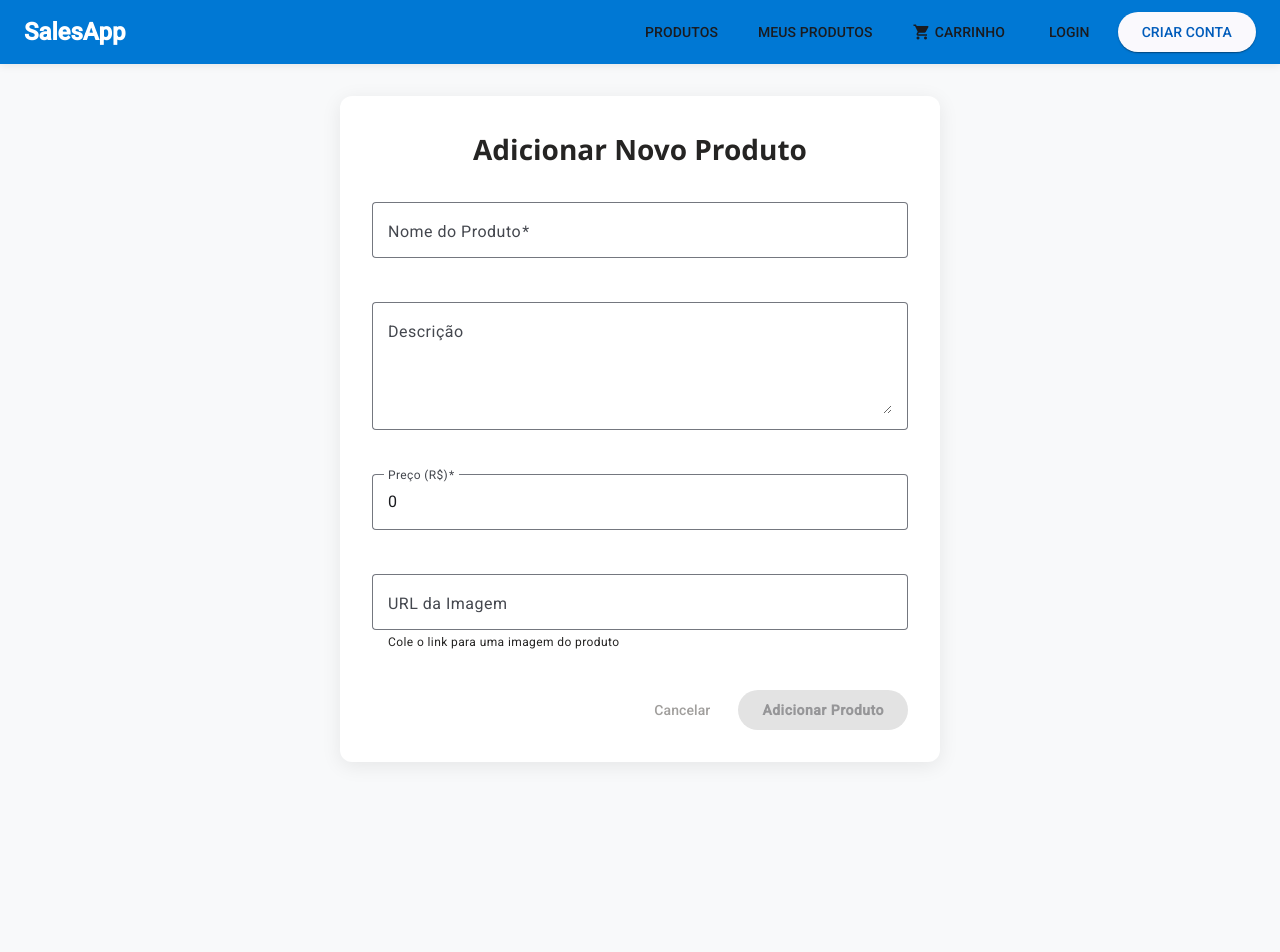
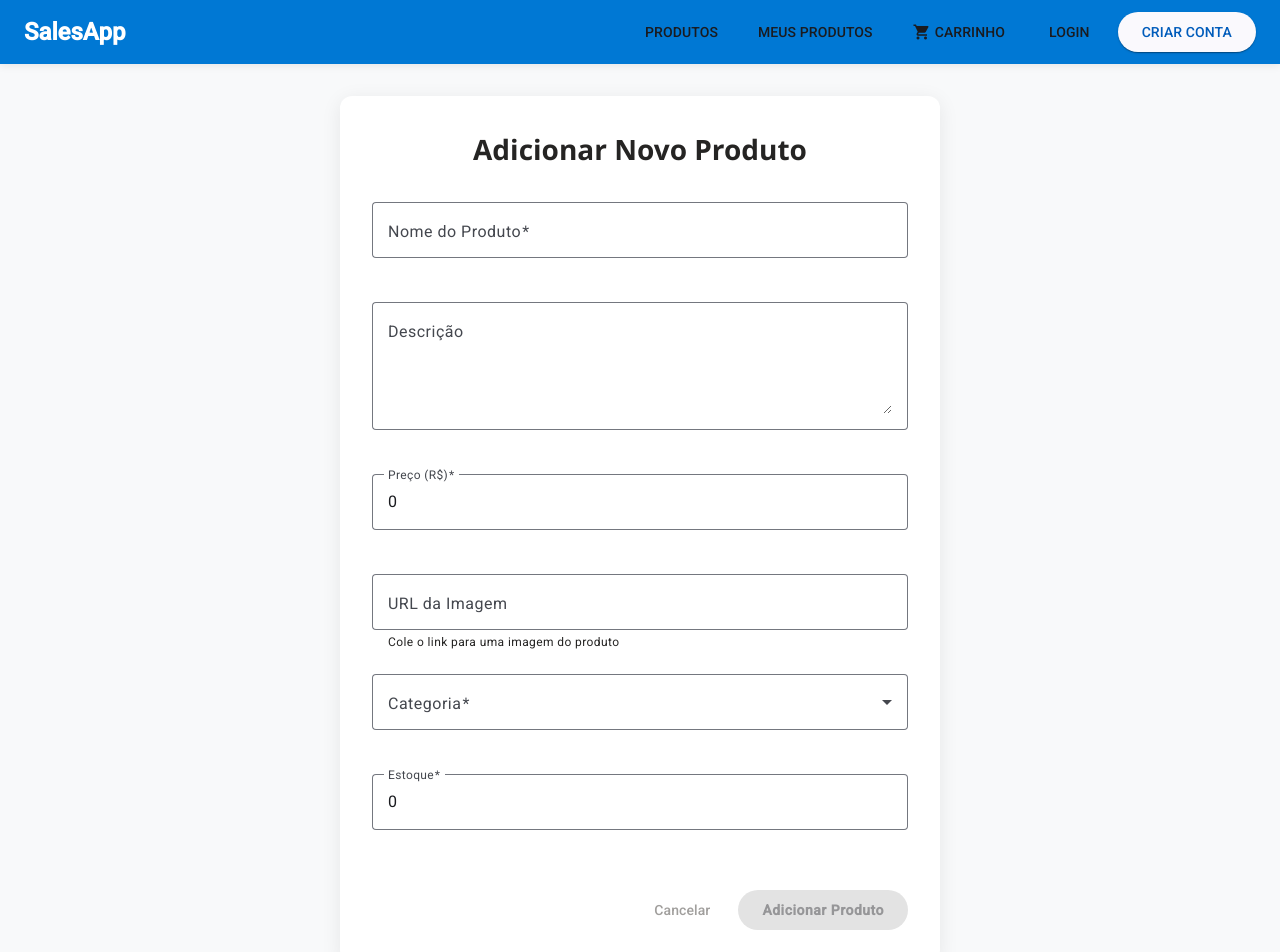
Before and after one commit to vitmonjo/vendatech, an Angular app in the folder frontend/: page /my-products/new in a window 1280 px wide. Shown: the top 952 px of the page. Before the commit the page ends 800 px from the top, so only its background shows below. Built offline with nearby package versions, Linux system fonts and the light colour scheme.

Commit message:
fix: adicionar campos obrigatÃ³rios no formulÃ¡rio de produto
- Adicionar campo de categoria (obrigatÃ³rio)
- Adicionar campo de estoque (obrigatÃ³rio)
- Importar MatSelectModule para funcionamento do select
- Corrigir validaÃ§Ã£o de dados no backend
- Resolver erro 400 ao criar produtos

```diff
--- a/frontend/src/app/pages/product-form/product-form.html
+++ b/frontend/src/app/pages/product-form/product-form.html
@@ -32,6 +32,29 @@
       <mat-hint>Cole o link para uma imagem do produto</mat-hint>
     </mat-form-field>
 
+    <mat-form-field appearance="outline">
+      <mat-label>Categoria</mat-label>
+      <mat-select formControlName="category" required>
+        <mat-option value="eletrônicos">Eletrônicos</mat-option>
+        <mat-option value="roupas">Roupas</mat-option>
+        <mat-option value="casa">Casa</mat-option>
+        <mat-option value="esportes">Esportes</mat-option>
+        <mat-option value="livros">Livros</mat-option>
+        <mat-option value="outros">Outros</mat-option>
+      </mat-select>
+      <mat-error *ngIf="productForm.get('category')?.invalid">
+        Selecione uma categoria
+      </mat-error>
+    </mat-form-field>
+
+    <mat-form-field appearance="outline">
+      <mat-label>Estoque</mat-label>
+      <input matInput formControlName="stock" type="number" min="0" required />
+      <mat-error *ngIf="productForm.get('stock')?.invalid">
+        Informe a quantidade em estoque
+      </mat-error>
+    </mat-form-field>
+
     <div class="form-actions">
       <a mat-button routerLink="/my-products">Cancelar</a>
       <button mat-raised-button color="primary" type="submit" [disabled]="productForm.invalid">
--- a/frontend/src/app/pages/product-form/product-form.ts
+++ b/frontend/src/app/pages/product-form/product-form.ts
@@ -5,13 +5,14 @@ import { FormBuilder, ReactiveFormsModule, Validators } from '@angular/forms';
 import { MatButtonModule } from '@angular/material/button';
 import { MatFormFieldModule } from '@angular/material/form-field';
 import { MatInputModule } from '@angular/material/input';
+import { MatSelectModule } from '@angular/material/select';
 import { ActivatedRoute, Router } from '@angular/router';
 import { ProductService } from '../../services/product.service';
 
 @Component({
   selector: 'app-product-form',
   standalone: true,
-  imports: [CommonModule, ReactiveFormsModule, MatFormFieldModule, MatInputModule, MatButtonModule],
+  imports: [CommonModule, ReactiveFormsModule, MatFormFieldModule, MatInputModule, MatButtonModule, MatSelectModule],
   templateUrl: './product-form.html',
   styleUrl: './product-form.css',
 })
```
